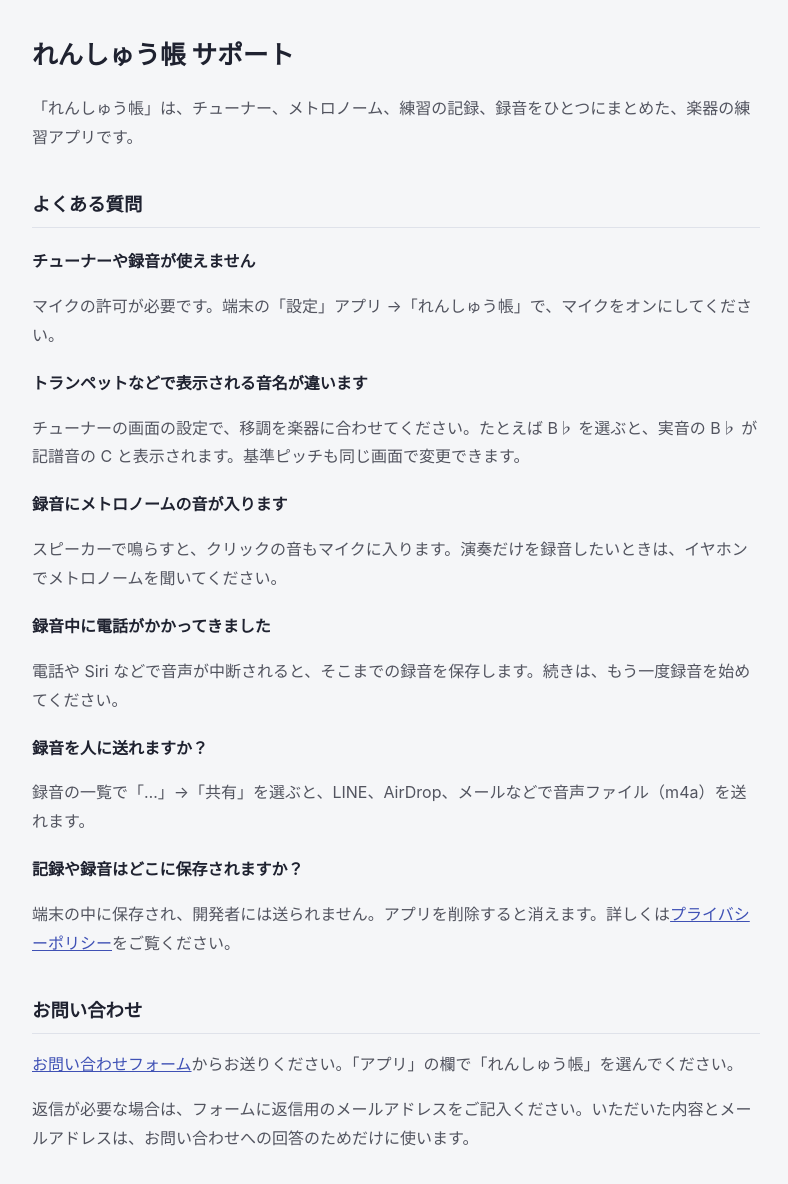
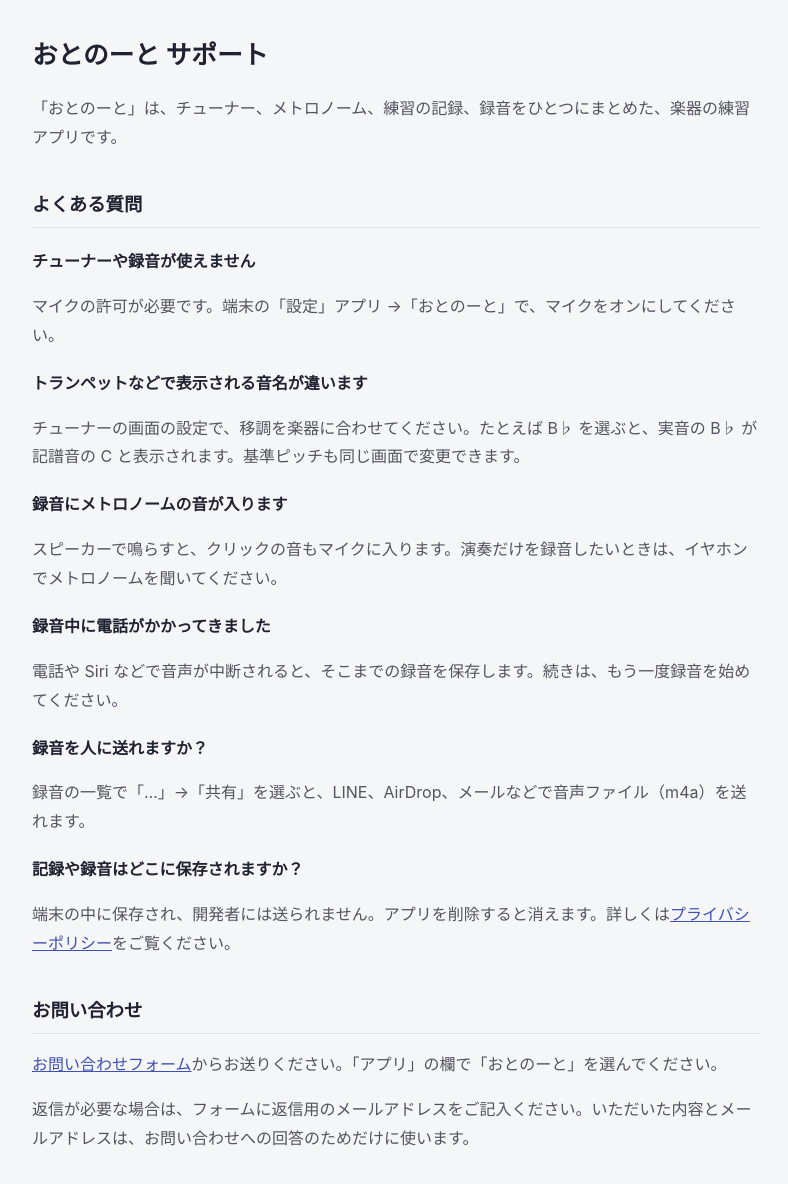
Before and after one commit to ngwso/music-practice-privacy-policy, a plain HTML site: page support.html in a window 1280 px wide. Shown: the whole page, without its empty margins (244-1032 px from the left). Drawn offline with Linux system fonts and the light colour scheme.

Commit message:
アプリ名を「おとのーと」に変更
Co-Authored-By: Claude Opus 5.5 <noreply@anthropic.com>

```diff
--- a/support.html
+++ b/support.html
@@ -3,17 +3,17 @@
 <head>
 <meta charset="utf-8">
 <meta name="viewport" content="width=device-width, initial-scale=1">
-<title>サポート | れんしゅう帳</title>
+<title>サポート | おとのーと</title>
 <link rel="stylesheet" href="style.css">
 </head>
 <body>
 <main>
-<h1>れんしゅう帳 サポート</h1>
-<p>「れんしゅう帳」は、チューナー、メトロノーム、練習の記録、録音をひとつにまとめた、楽器の練習アプリです。</p>
+<h1>おとのーと サポート</h1>
+<p>「おとのーと」は、チューナー、メトロノーム、練習の記録、録音をひとつにまとめた、楽器の練習アプリです。</p>
 
 <h2>よくある質問</h2>
 <h3>チューナーや録音が使えません</h3>
-<p>マイクの許可が必要です。端末の「設定」アプリ →「れんしゅう帳」で、マイクをオンにしてください。</p>
+<p>マイクの許可が必要です。端末の「設定」アプリ →「おとのーと」で、マイクをオンにしてください。</p>
 
 <h3>トランペットなどで表示される音名が違います</h3>
 <p>チューナーの画面の設定で、移調を楽器に合わせてください。たとえば B♭ を選ぶと、実音の B♭ が記譜音の C と表示されます。基準ピッチも同じ画面で変更できます。</p>
@@ -31,7 +31,7 @@
 <p>端末の中に保存され、開発者には送られません。アプリを削除すると消えます。詳しくは<a href="privacy.html">プライバシーポリシー</a>をご覧ください。</p>
 
 <h2>お問い合わせ</h2>
-<p><a href="https://docs.google.com/forms/d/e/1FAIpQLSe3fmZ7ns18X9FcaXFBJICS8krV8jTZsCFfedAT9JnsuKMKlw/viewform">お問い合わせフォーム</a>からお送りください。「アプリ」の欄で「れんしゅう帳」を選んでください。</p>
+<p><a href="https://docs.google.com/forms/d/e/1FAIpQLSe3fmZ7ns18X9FcaXFBJICS8krV8jTZsCFfedAT9JnsuKMKlw/viewform">お問い合わせフォーム</a>からお送りください。「アプリ」の欄で「おとのーと」を選んでください。</p>
 <p>返信が必要な場合は、フォームに返信用のメールアドレスをご記入ください。いただいた内容とメールアドレスは、お問い合わせへの回答のためだけに使います。</p>
 </main>
 </body>
```
Also changed, not shown: index.html (+2 -2 lines), privacy.html (+2 -2 lines), 1 other file.
